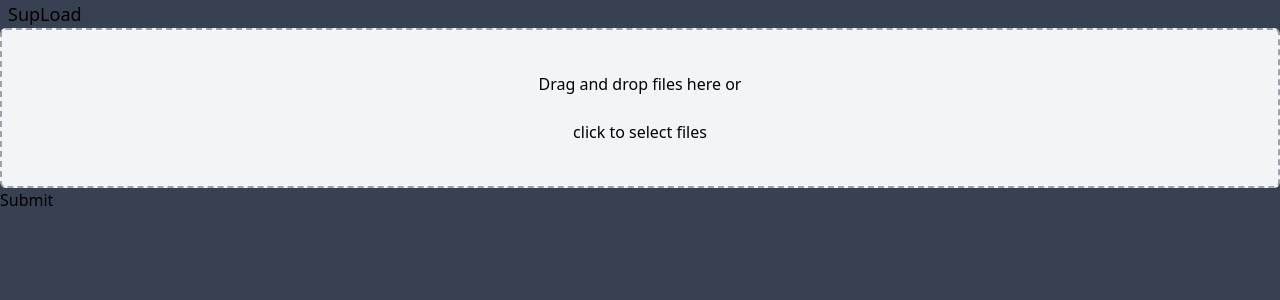
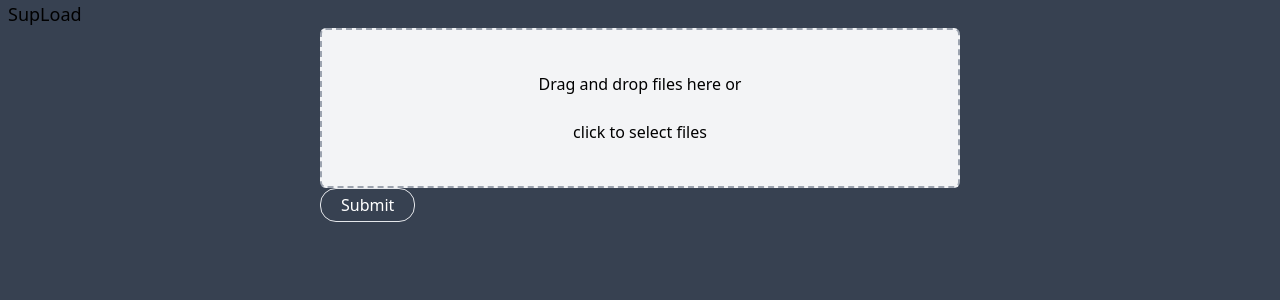
Before and after one commit to meloegel/SupLoad-FE, a React (Create React App) app: page /upload-contact in a window 1280 px wide. Shown: the top 300 px of the page. Built offline with nearby package versions, Linux system fonts and the light colour scheme.

Commit message:
added upload button

```diff
--- a/src/pages/Home.tsx
+++ b/src/pages/Home.tsx
@@ -36,6 +36,13 @@ export default function Home(): JSX.Element {
             navigate("/add-contact");
           }}
         />
+        <Button
+          className="text-slate-200"
+          text="Upload Contact"
+          onClick={() => {
+            navigate("/upload-contact");
+          }}
+        />
       </div>
       <Contact
         firstname="Firstname"
--- a/src/pages/UploadContact.tsx
+++ b/src/pages/UploadContact.tsx
@@ -2,6 +2,7 @@ import { yupResolver } from "@hookform/resolvers/yup";
 import { useState } from "react";
 import { useDropzone } from "react-dropzone";
 import { useForm } from "react-hook-form";
+import Button from "../common/Button";
 import useFetch from "../hooks/useFetch";
 import contactUploadSchema from "../validation/ContactUploadSchema";
 
@@ -49,7 +50,7 @@ export default function UploadContact(): JSX.Element {
   //     // }
   //   };
   let files = document.map((file: File, index: number) => (
-    <li className="text-sm" key={index}>
+    <div className="text-sm" key={index}>
       {file.name} - {convertBytesToMb(file.size)} MB -{" "}
       <p
         className="underline inline cursor-pointer"
@@ -57,7 +58,7 @@ export default function UploadContact(): JSX.Element {
       >
         Remove File
       </p>
-    </li>
+    </div>
   ));
 
   const onSubmit = () => {
@@ -70,13 +71,13 @@ export default function UploadContact(): JSX.Element {
     request(`http://localhost:8080/upload/contact`, {
       method: "POST",
       body: JSON.stringify(body),
-      headers: headers,
+      // headers: headers,
     });
   };
 
   return (
     <div>
-      <form onSubmit={handleSubmit(onSubmit)}>
+      <form onSubmit={handleSubmit(onSubmit)} className="w-1/2 m-auto">
         <div
           {...getRootProps({
             className:
@@ -88,10 +89,11 @@ export default function UploadContact(): JSX.Element {
           <br />
           <p>click to select files</p>
         </div>
-        <aside className="text-sm">
-          <p>{files}</p>
-        </aside>
-        <button onClick={onSubmit}>Submit</button>
+
+        <div>{files}</div>
+
+
+        <Button text="Submit" className="text-white" onClick={onSubmit} />
       </form>
     </div>
   );
```
